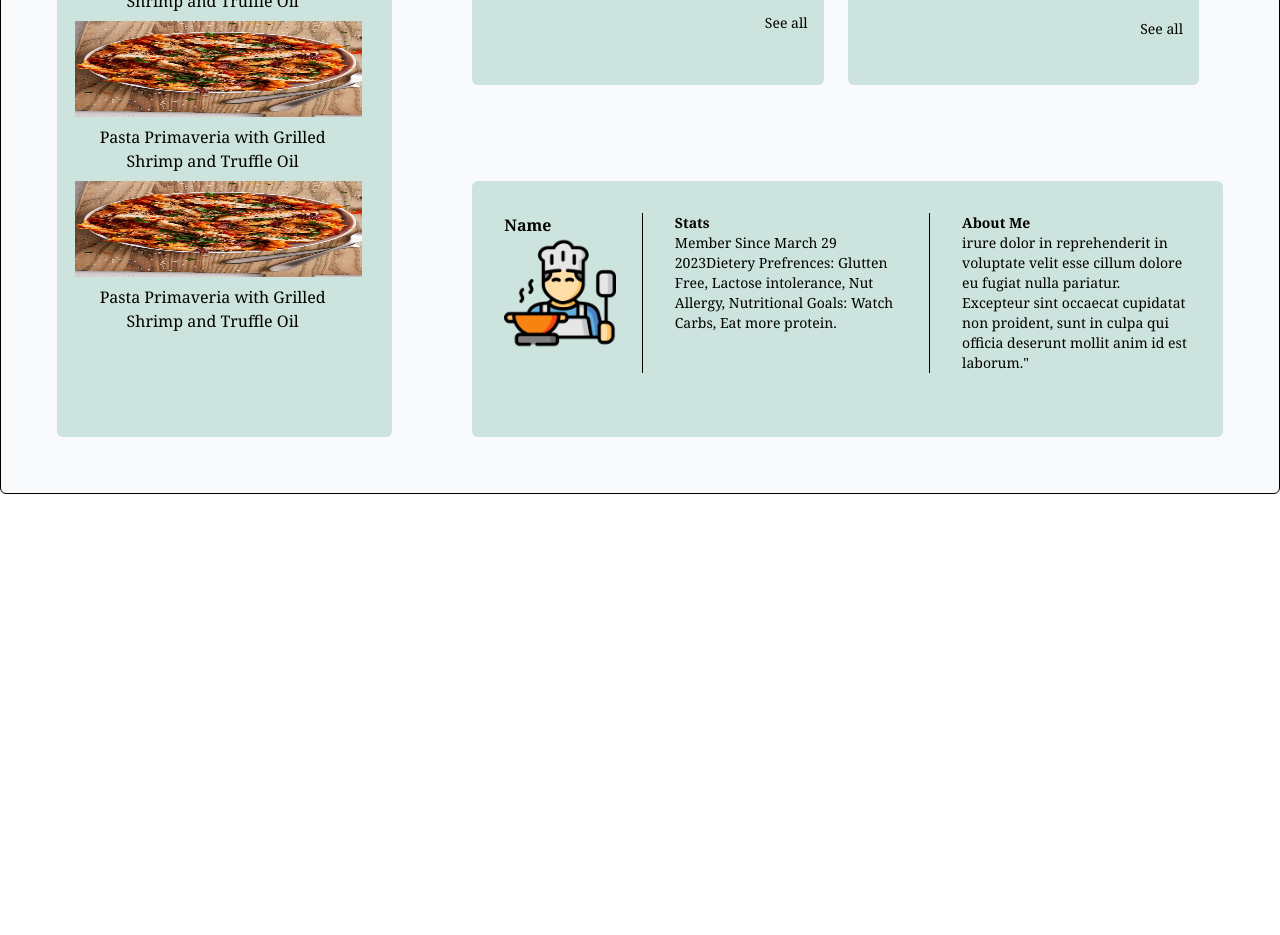
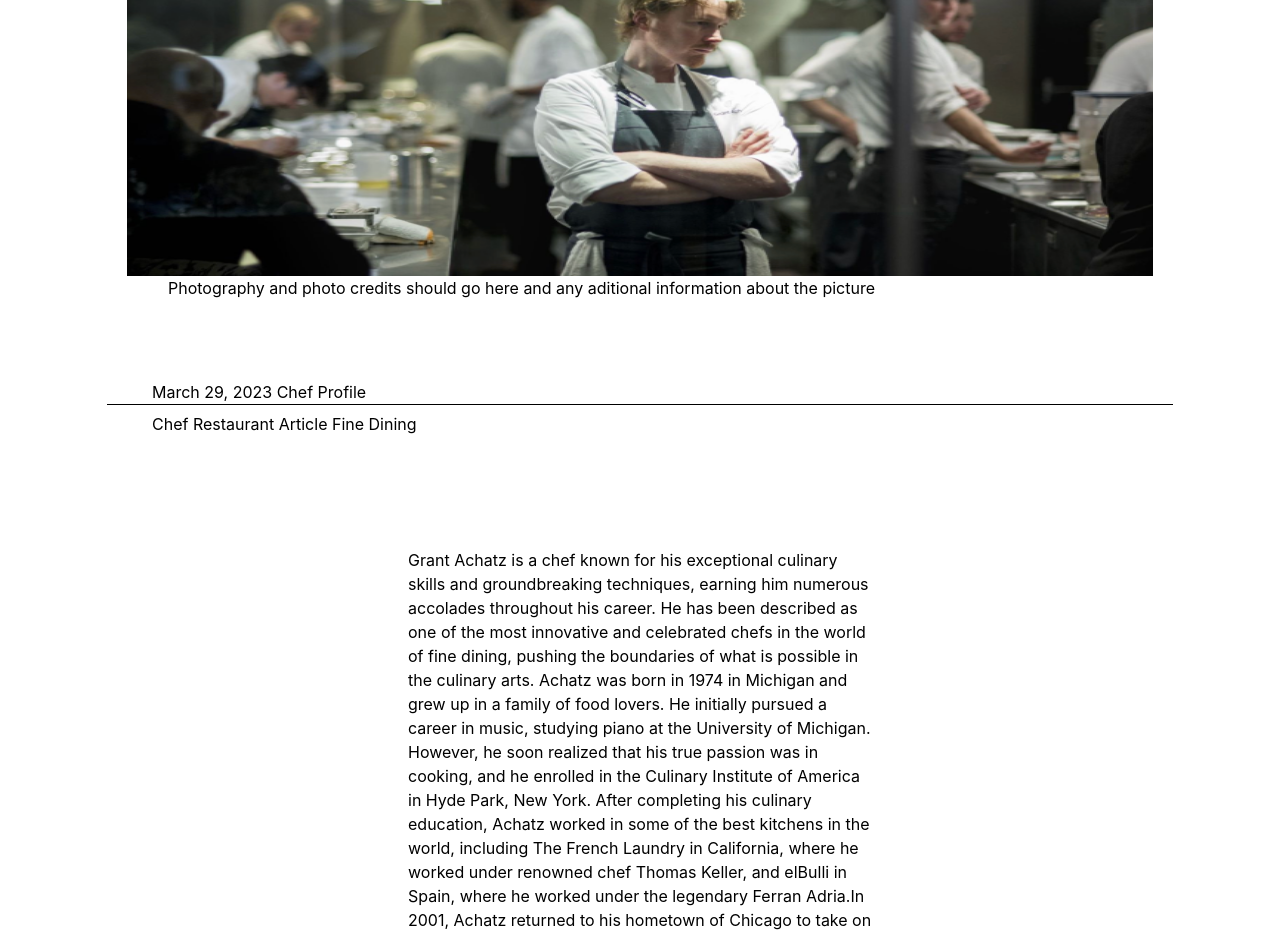
Before and after one commit to aishamashrah/fullstackproject, a React (Create React App) app in the folder cook/: page / in a window 1280 px wide. Shown: the part 600-1535 px from the top of the page. Before the commit the page ends 1094 px from the top, so only its background shows below. Built offline with nearby package versions, Linux system fonts and the light colour scheme.

Commit message:
articel pages done

```diff
--- a/cook/src/App.tsx
+++ b/cook/src/App.tsx
@@ -3,13 +3,13 @@ import './App.css';
 import CookEaseHeader from './Components/Header/Header';
 import CookEaseFooter from './Components/Footer/Footer';
 import Singin from './Components/Singinpage/Singin';
-
+import Articles from './Components/Articlepage/Articles';
 import Display from './Components/SearchPages/Searchdisplay';
 import Dashboard from './Components/Dashboard/Dashboard';
 function App() {
   return (
     <div className="">
-        <Dashboard/>
+        <Articles/>
 
     </div>
   );
--- /dev/null
+++ b/cook/src/Components/Articlepage/Articles.tsx
@@ -0,0 +1,49 @@
+import React from 'react'
+import chefHat2 from '../../Assets/profile.png'
+
+import img2 from '../../Assets/Screenshot\ 2023-04-05\ at\ 10.15.15\ PM.png';
+export default function Articles() {
+    return (
+        <>
+            <br></br>
+            <br></br>
+            <div className=" gap-4 header p-14  mb-30  ">
+                <div className=" flex sm:text-xs items-center relative">
+                    <div className="text-4xl font-lobster  absolute left-5 ">
+                        News
+                    </div>
+                </div>
+            </div>
+            <div className="w-1/2 mx-auto block relative font-lobster md:text-5xl w-7/12  text-center pt-9 ">
+                <h1  >Grant Achatz: The Innovative Chef Redefining Fine Dining</h1>
+            </div>
+            <img src={chefHat2} alt="Dashboard icon" className="mx-auto block mt-4 h-10 sm:h-20 lg:h-40" />
+            <p className='text-center font-serif'>By Chat GPT</p>
+            <img src={img2} alt="Dashboard icon" className="mx-auto pt-10 rounded-lg pl-5 pr-5 h-96 w-5/6 h-5/6 rounded-1/4" />
+            <p className='xl:ml-32 sm:ml-10 mb-20 mx-auto px-10 sm:px-10'>Photography and photo credits should go here and any aditional information about the picture</p>
+            <p className=' mx-auto xl:ml-32 px-6 '>March 29, 2023 Chef Profile</p>
+            <svg className="w-10/12 mx-auto h-2">
+                <line x1="0" y1="0" x2="100%" y2="0" stroke="currentColor" stroke-width="2" />
+            </svg>
+            <p className='px-6  mx-auto xl:ml-32'>Chef Restaurant Article Fine Dining</p>
+
+
+            <p className="mx-auto xl:mx-96 pt-28 px-6 ">Grant Achatz is a chef known for his exceptional culinary skills and groundbreaking techniques, earning him numerous accolades throughout his career. He has been described as one of the most innovative and celebrated chefs in the world of fine dining, pushing the boundaries of what is possible in the culinary arts.
+                Achatz was born in 1974 in Michigan and grew up in a family of food lovers. He initially pursued a career in music, studying piano at the University of Michigan. However, he soon realized that his true passion was in cooking, and he enrolled in the Culinary Institute of America in Hyde Park, New York.
+                After completing his culinary education, Achatz worked in some of the best kitchens in the world, including The French Laundry in California, where he worked under renowned chef Thomas Keller, and elBulli in Spain, where he worked under the legendary Ferran Adria.In 2001, Achatz returned to his hometown of Chicago to take on the role of executive chef at Trio, a restaurant that would become a breeding ground for some of the most exciting culinary talent in the city. Achatz quickly made a name for himself with his innovative approach to cooking, which involved using cutting-edge techniques and unique flavor combinations.
+                At Trio, Achatz experimented with molecular gastronomy, a culinary movement that explores the chemical and physical properties of food to create innovative dishes. His experiments led to some of the most inventive dishes seen in modern cuisine, including a deconstructed Caesar salad, which involved freezing lettuce and serving it with crispy croutons, and a dish called Hot Potato, Cold Potato, which featured a cold potato soup served with a hot potato foam.
+                In 2005, Achatz opened Alinea, which quickly became one of the most talked-about restaurants in the country. With its avant-garde dishes and immersive dining experience, Alinea has been praised for its ability to push the boundaries of fine dining.
+                Achatz's culinary philosophy is rooted in the idea of creating a sense of wonder and surprise for diners. His dishes often involve unexpected elements, such as edible balloons, table-side preparation, and multi-sensory experiences. He is a chef who believes that food should be both delicious and visually stunning, and he has used his training in music and art to create dishes that are as much about the presentation as they are about the taste.
+                Despite facing a personal setback in 2007 when he was diagnosed with stage four tongue cancer, Achatz continued to innovate and push the boundaries of fine dining. After undergoing treatment and temporarily losing his sense of taste, he returned to the kitchen with a renewed sense of purpose, using his experience to create dishes that were even more sensory-driven and emotional.
+                Achatz's dishes are not just food, but art. His creations are meticulously crafted and designed to evoke a range of emotions in diners, from excitement and wonder to nostalgia and comfort. He believes that dining out should be an experience, not just a meal, and he has used his skills as a chef to create experiences that are truly unforgettable.
+                In 2005, Achatz opened Alinea, which quickly became one of the most talked-about restaurants in the country. With its avant-garde dishes and immersive dining experience, Alinea has been praised for its ability to push the boundaries of fine dining.
+                Achatz's culinary philosophy is rooted in the idea of creating a sense of wonder and surprise for diners. His dishes often involve unexpected elements, such as edible balloons, table-side preparation, and multi-sensory experiences. He is a chef who believes that food should be both delicious and visually stunning, and he has used his training in music and art to create dishes that are as much about the presentation as they are about the taste.
+                Despite facing a personal setback in 2007 when he was diagnosed with stage four tongue cancer, Achatz continued to innovate and push the boundaries of fine dining. After undergoing treatment and temporarily losing his sense of taste, he returned to the kitchen with a renewed sense of purpose, using his experience to create dishes that were even more sensory-driven and emotional.
+                Achatz's dishes are not just food, but art. His creations are meticulously crafted and designed to evoke a range of emotions in diners, from excitement and wonder to nostalgia and comfort. He believes that dining out should be an experience, not just a meal, and he has used his skills as a chef to create experiences that are truly unforgettable.
+                In addition to his work at Alinea, Achatz has also opened several other restaurants, including Next, which changes its menu and theme every few months, and The Aviary, a bar that serves inventive cocktails and snacks.Today, Achatz is widely regarded as one of the most influential chefs in the world, and his impact on the culinary industry continues to be felt. From his groundbreaking dishes to his innovative techniques, he has redefined what it means to create an exceptional fine dining experience. He is a chef who is not content to rest
+
+            </p>
+
+        </>
+    )
+}
--- a/cook/src/Components/CreateAccount/CreateAccount.tsx
+++ b/cook/src/Components/CreateAccount/CreateAccount.tsx
@@ -4,8 +4,8 @@ import React from "react";
 export default function CreateAccount() {
     return (
         <>
-        <br></br>
-        <br></br>
+            <br></br>
+            <br></br>
             <div className="grid gap-4 grid-cols-2 header p-5  border-black border  mb-24 ">
                 <div className="text-5xl font-lobster ">Create Account</div>
             </div>
--- a/cook/src/Components/Dashboard/Dashboard.tsx
+++ b/cook/src/Components/Dashboard/Dashboard.tsx
@@ -98,9 +98,6 @@ export default function Dashboard() {
           </div>
         </div>
       </div>
-
-
-
     </>
   )
 }
```
Also changed, not shown: cook/src/Assets/Screenshot 2023-04-05 at 10.15.15 PM.png (added).
